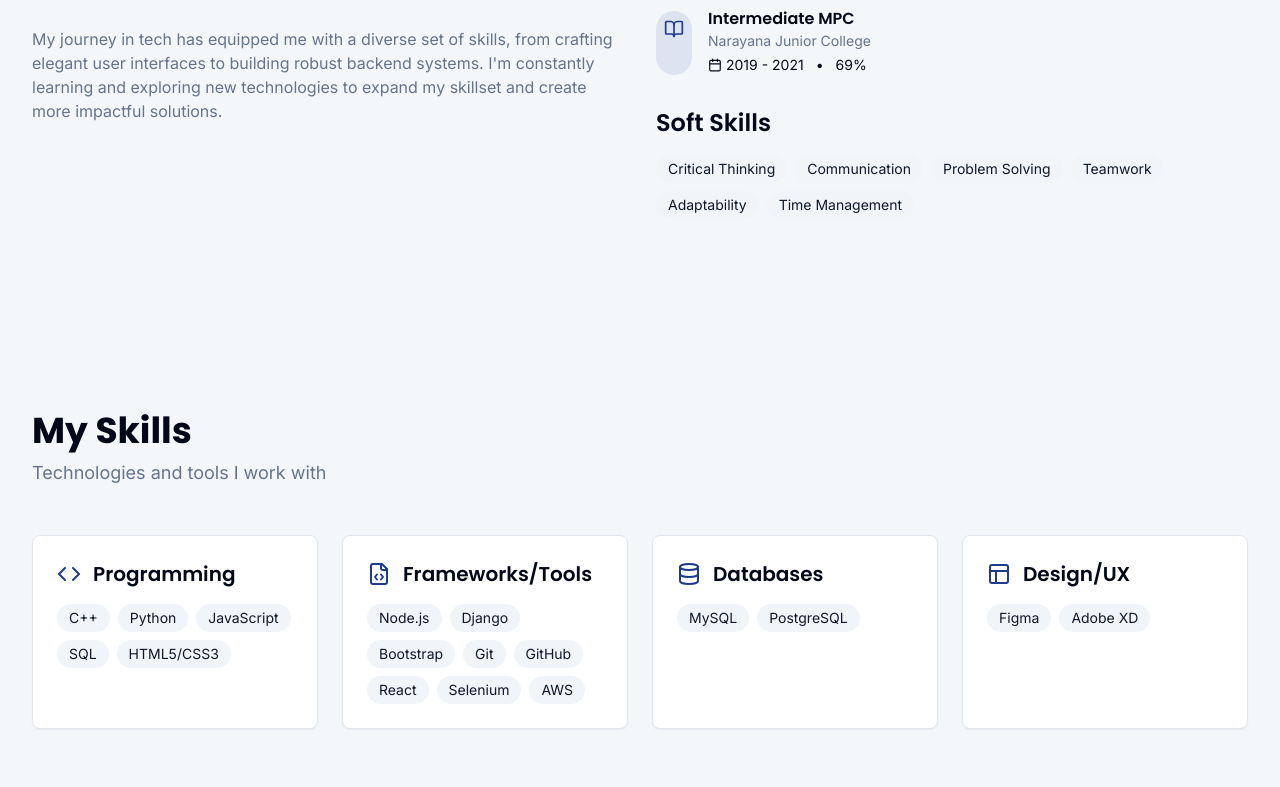
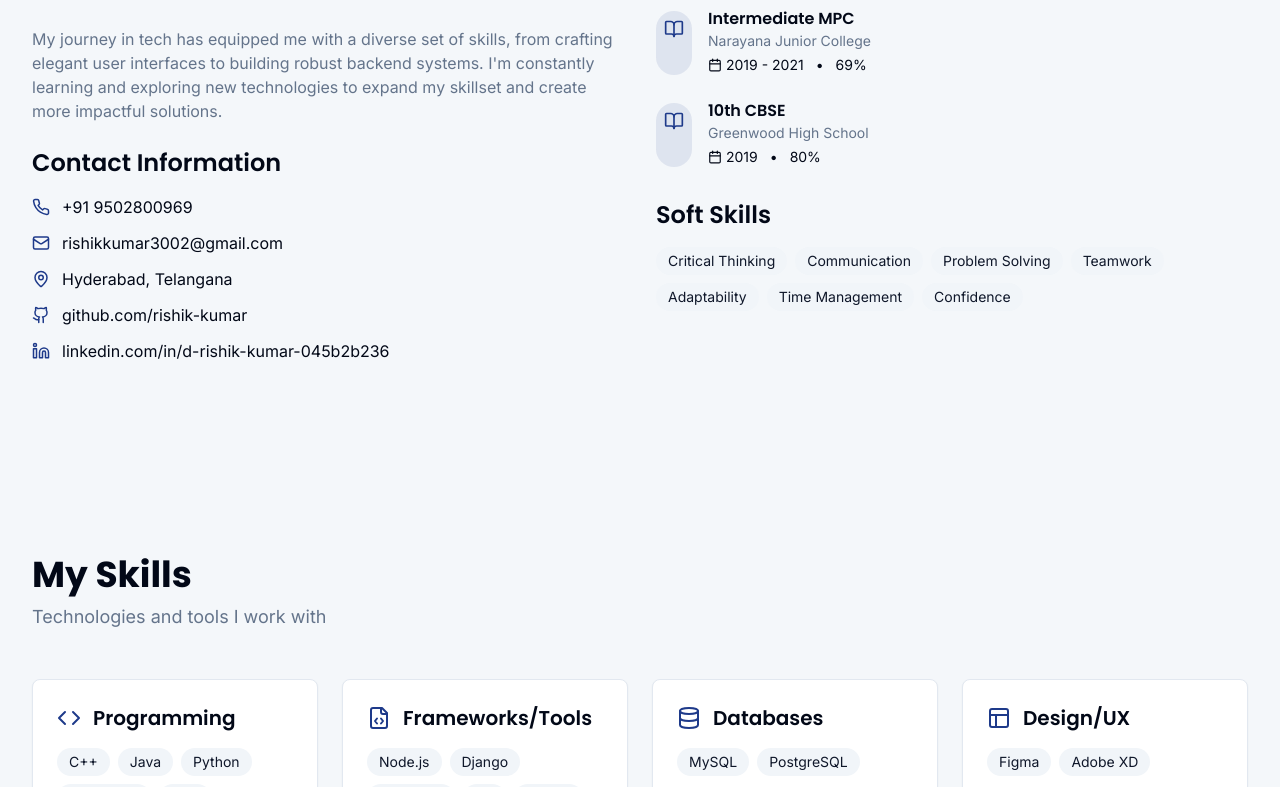
Before and after one commit to rishik-kumar/Portfolio-2025, a React (Vite) app: page / in a window 1280 px wide. Shown: the part 1353-2140 px from the top of the page. Built offline with nearby package versions, Linux system fonts and the light colour scheme.

Commit message:
Update About and Skills sections
Added 10th grade details, Java to skills, and updated contact information.

```diff
--- a/src/components/About.tsx
+++ b/src/components/About.tsx
@@ -1,7 +1,7 @@
 
 import React from 'react';
 import SectionTitle from './SectionTitle';
-import { BookOpen, Calendar, User } from 'lucide-react';
+import { BookOpen, Calendar, User, MapPin, Phone, Mail, Github, Linkedin } from 'lucide-react';
 
 const About = () => {
   return (
@@ -20,11 +20,41 @@ const About = () => {
               and hands-on experience in full-stack development. I thrive on solving real-world problems through
               clean and efficient code.
             </p>
-            <p className="text-muted-foreground">
+            <p className="text-muted-foreground mb-6">
               My journey in tech has equipped me with a diverse set of skills, from crafting elegant user interfaces
               to building robust backend systems. I'm constantly learning and exploring new technologies to expand
               my skillset and create more impactful solutions.
             </p>
+
+            <h3 className="text-2xl font-semibold mb-4">Contact Information</h3>
+            <div className="space-y-3">
+              <div className="flex items-center gap-3">
+                <Phone className="text-portfolio-blue dark:text-blue-400" size={18} />
+                <span>+91 9502800969</span>
+              </div>
+              <div className="flex items-center gap-3">
+                <Mail className="text-portfolio-blue dark:text-blue-400" size={18} />
+                <a href="mailto:rishikkumar3002@gmail.com" className="hover:text-portfolio-blue dark:hover:text-blue-400 transition-colors">
+                  rishikkumar3002@gmail.com
+                </a>
+              </div>
+              <div className="flex items-center gap-3">
+                <MapPin className="text-portfolio-blue dark:text-blue-400" size={18} />
+                <span>Hyderabad, Telangana</span>
+              </div>
+              <div className="flex items-center gap-3">
+                <Github className="text-portfolio-blue dark:text-blue-400" size={18} />
+                <a href="https://github.com/rishik-kumar" target="_blank" rel="noopener noreferrer" className="hover:text-portfolio-blue dark:hover:text-blue-400 transition-colors">
+                  github.com/rishik-kumar
+                </a>
+              </div>
+              <div className="flex items-center gap-3">
+                <Linkedin className="text-portfolio-blue dark:text-blue-400" size={18} />
+                <a href="https://www.linkedin.com/in/d-rishik-kumar-045b2b236/" target="_blank" rel="noopener noreferrer" className="hover:text-portfolio-blue dark:hover:text-blue-400 transition-colors">
+                  linkedin.com/in/d-rishik-kumar-045b2b236
+                </a>
+              </div>
+            </div>
           </div>
 
           <div>
@@ -61,11 +91,27 @@ const About = () => {
                   </div>
                 </div>
               </div>
+
+              <div className="flex gap-4 animate-fade-in-up">
+                <div className="mt-1 p-2 bg-portfolio-blue/10 dark:bg-blue-900/20 rounded-full text-portfolio-blue dark:text-blue-400">
+                  <BookOpen size={20} />
+                </div>
+                <div>
+                  <h4 className="font-semibold">10th CBSE</h4>
+                  <p className="text-sm text-muted-foreground">Greenwood High School</p>
+                  <div className="flex items-center gap-1 mt-1 text-sm">
+                    <Calendar size={14} />
+                    <span>2019</span>
+                    <span className="mx-2">•</span>
+                    <span>80%</span>
+                  </div>
+                </div>
+              </div>
             </div>
 
             <h3 className="text-2xl font-semibold mt-8 mb-4 animate-fade-in-up">Soft Skills</h3>
             <div className="flex flex-wrap gap-2">
-              {["Critical Thinking", "Communication", "Problem Solving", "Teamwork", "Adaptability", "Time Management"].map((skill) => (
+              {["Critical Thinking", "Communication", "Problem Solving", "Teamwork", "Adaptability", "Time Management", "Confidence"].map((skill) => (
                 <span key={skill} className="skill-badge animate-fade-in-up">
                   {skill}
                 </span>
--- a/src/components/Skills.tsx
+++ b/src/components/Skills.tsx
@@ -8,7 +8,7 @@ const Skills = () => {
     {
       title: "Programming",
       icon: <Code size={24} className="text-portfolio-blue dark:text-blue-400" />,
-      skills: ["C++", "Python", "JavaScript", "SQL", "HTML5/CSS3"]
+      skills: ["C++", "Java", "Python", "JavaScript", "SQL", "HTML5/CSS3"]
     },
     {
       title: "Frameworks/Tools",
```
